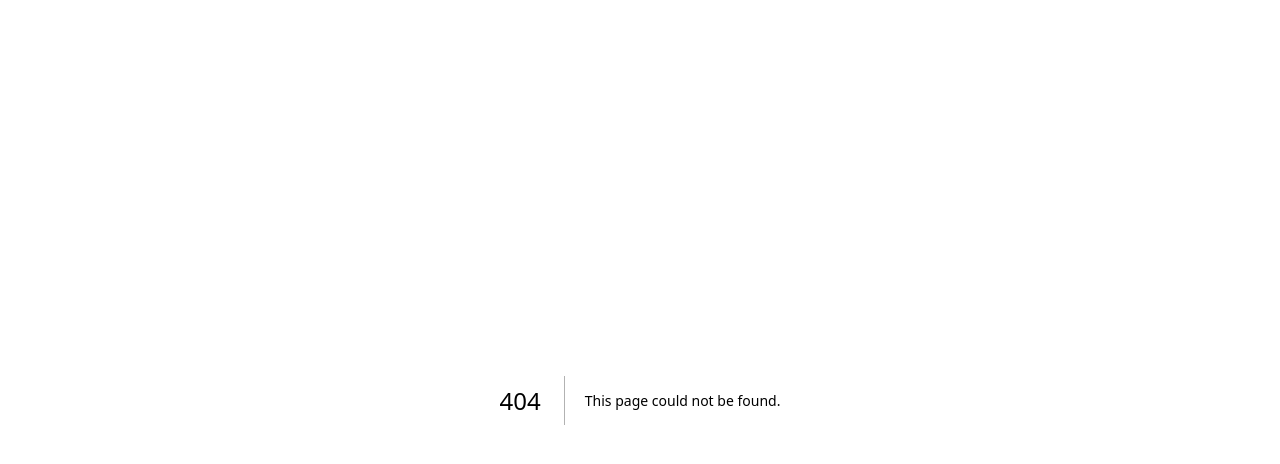
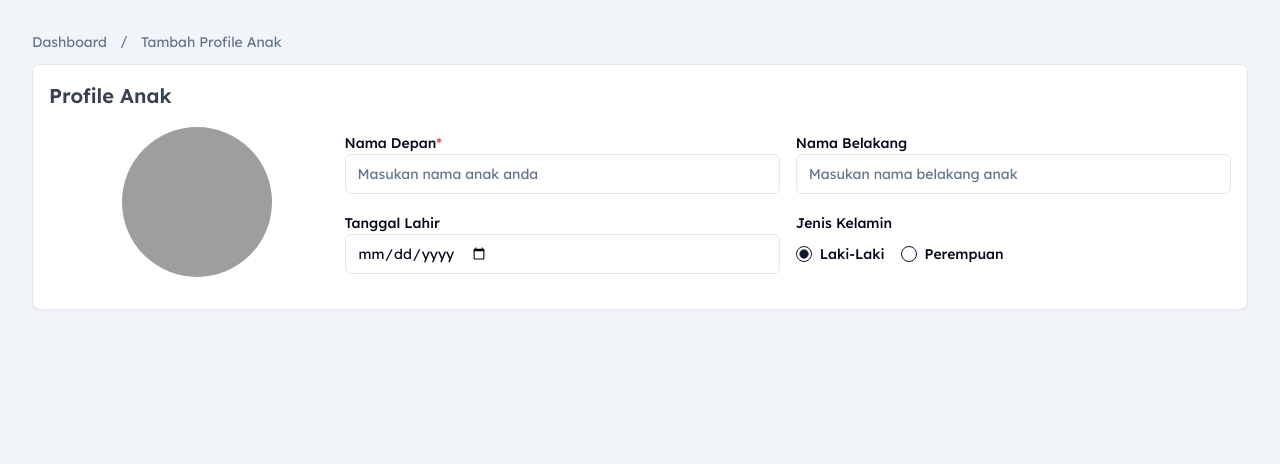
Before and after one commit to AamHermansyah/stunting.id, a Next.js app: page /dashboard/add-profile-anak in a window 1280 px wide. Before the commit this address had no page. Shown: the top 464 px of the page. Built offline with nearby package versions, Linux system fonts and the light colour scheme; grey boxes are pictures that could not be loaded.

Commit message:
[ADD] - Form Profile Anak Step1

```diff
--- /dev/null
+++ b/app/dashboard/add-profile-anak/_components/breadcrumb.tsx
@@ -0,0 +1,32 @@
+import { SlashIcon } from "@radix-ui/react-icons";
+import {
+  Breadcrumb,
+  BreadcrumbItem,
+  BreadcrumbLink,
+  BreadcrumbList,
+  BreadcrumbSeparator,
+} from "@/components/ui/breadcrumb";
+
+const BreadcrumbSementara = () => {
+  return (
+    <div>
+      <Breadcrumb>
+        <BreadcrumbList>
+          <BreadcrumbItem>
+            <BreadcrumbLink href="/dashboard">Dashboard</BreadcrumbLink>
+          </BreadcrumbItem>
+          <BreadcrumbSeparator>
+            <SlashIcon />
+          </BreadcrumbSeparator>
+          <BreadcrumbItem>
+            <BreadcrumbLink href="/add-profile-anak">
+              Tambah Profile Anak
+            </BreadcrumbLink>
+          </BreadcrumbItem>
+        </BreadcrumbList>
+      </Breadcrumb>
+    </div>
+  );
+};
+
+export default BreadcrumbSementara;
--- /dev/null
+++ b/app/dashboard/add-profile-anak/_components/form-add-anak.tsx
@@ -0,0 +1,11 @@
+import React from 'react'
+
+const FormAddAnak = () => {
+  return (
+    <div>
+
+    </div>
+  )
+}
+
+export default FormAddAnak
--- /dev/null
+++ b/app/dashboard/add-profile-anak/_components/step-1.tsx
@@ -0,0 +1,58 @@
+import { Card } from "@/components/ui/card";
+import { Avatar, AvatarFallback, AvatarImage } from "@/components/ui/avatar";
+import { Input } from "@/components/ui/input";
+import { Label } from "@/components/ui/label";
+import { RadioGroup, RadioGroupItem } from "@/components/ui/radio-group";
+
+const Step1 = () => {
+  return (
+    <Card className="my-3 p-4">
+    <h1 className="font-semibold text-[20px] text-gray-700">Profile Anak</h1>
+    <div className="flex flex-col md:flex-row justify-between items-center my-4">
+      <div className="w-full md:w-1/4 justify-center items-center">
+        <Avatar className="aspect-square w-[150px] h-[150px] mx-auto">
+          <AvatarImage src="https://github.com/shadcn.png" alt="@shadcn" />
+          <AvatarFallback>Profile Anak</AvatarFallback>
+        </Avatar>
+      </div>
+
+      <div className="w-full md:w-3/4 mt-4 md:mt-0">
+        <div className="w-full flex flex-col md:flex-row gap-4">
+          <div className="w-full">
+            <Label>
+              Nama Depan<span className="text-red-500">*</span>
+            </Label>
+            <Input placeholder="Masukan nama anak anda" className="w-full" />
+          </div>
+          <div className="w-full">
+            <Label>Nama Belakang</Label>
+            <Input placeholder="Masukan nama belakang anak" className="w-full" />
+          </div>
+        </div>
+
+        <div className="w-full flex flex-col md:flex-row gap-4 mt-4">
+          <div className="w-full">
+            <Label>Tanggal Lahir</Label>
+            <Input type="date" className="w-full" />
+          </div>
+          <div className="w-full space-y-3">
+            <Label>Jenis Kelamin</Label>
+            <RadioGroup defaultValue="laki-laki" className="flex gap-4">
+              <div className="flex items-center space-x-2">
+                <RadioGroupItem value="laki-laki" id="laki-laki" />
+                <Label htmlFor="laki-laki">Laki-Laki</Label>
+              </div>
+              <div className="flex items-center space-x-2">
+                <RadioGroupItem value="perempuan" id="perempuan" />
+                <Label htmlFor="perempuan">Perempuan</Label>
+              </div>
+            </RadioGroup>
+          </div>
+        </div>
+      </div>
+    </div>
+  </Card>
+  )
+}
+
+export default Step1
--- /dev/null
+++ b/app/dashboard/add-profile-anak/page.tsx
@@ -0,0 +1,11 @@
+import BreadcrumbSementara from "./_components/breadcrumb";
+import Step1 from "./_components/step-1";
+
+export default function page() {
+  return (
+    <div className="flex flex-col w-full min-h-screen p-8 bg-[#f1f5f9]">
+      <BreadcrumbSementara/>
+      <Step1/>
+    </div>
+  );
+}
--- a/app/dashboard/profile-anak/page.tsx
+++ /dev/null
@@ -1,10 +0,0 @@
-
-const page = () => {
-  return (
-    <div>
-
-    </div>
-  )
-}
-
-export default page
```
